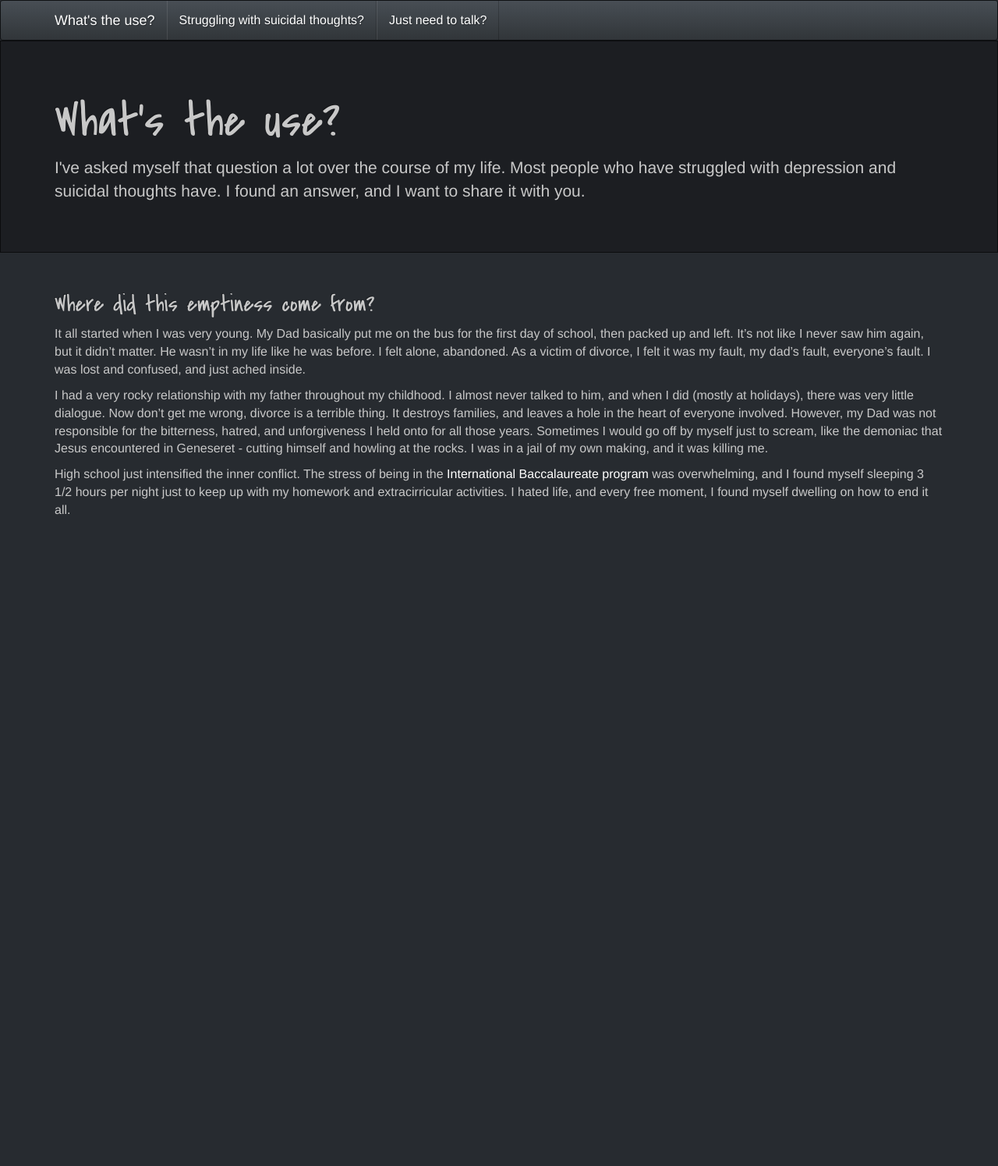
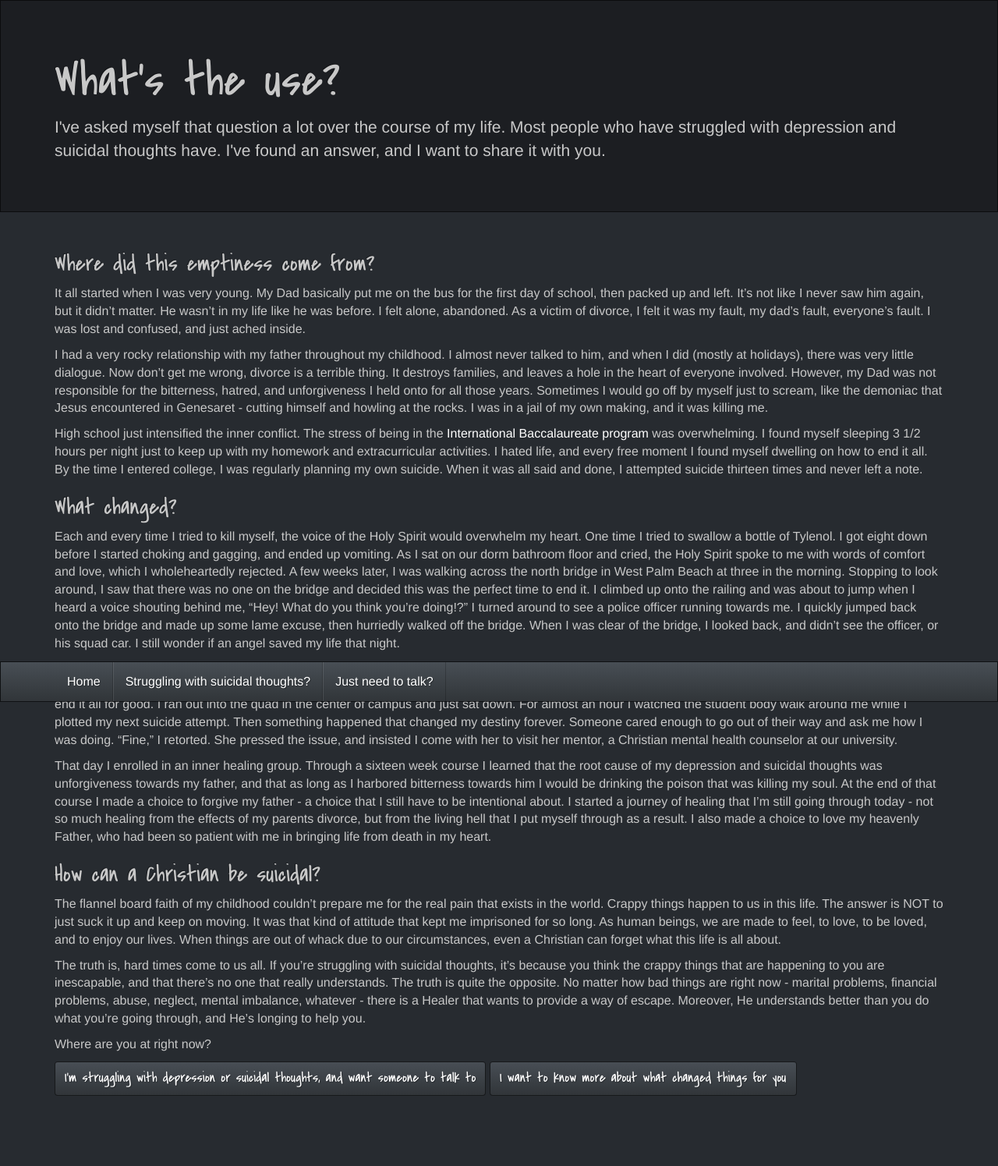
Before and after one commit to thinkjson/violenthope, a Jekyll site: the page built from index.markdown, in a window 1280 px wide. Shown: the whole page at 78% size. Built offline with Jekyll 4.4.1, drawn with Linux system fonts in a browser that asks for light colours; nearby versions of some CDN libraries; before the commit the page ends 900 px from its top, so only the background shows below that.

```diff
--- a/_layouts/default.html
+++ b/_layouts/default.html
@@ -17,29 +17,28 @@
         <script src="{{ site.baseurl }}js/vendor/modernizr-2.6.2-respond-1.1.0.min.js"></script>
     </head>
     <body>
-    <div class="navbar">
-      <div class="container">
-        <div class="navbar-header">
-            <a href="{{ site.baseurl }}" class="navbar-brand">What's the use?</a>
-        </div>
-	    <ul class="nav navbar-nav">
-	      <li><a href="http://www.suicidepreventionlifeline.org/">Struggling with suicidal thoughts?</a></li>
-	      <li><a href="mailto:help@whatstheuse.org">Just need to talk?</a></li>
-	    </ul>
-      </div>
-    </div>
 
         {% if page.url == '/' %}
         <div class="jumbotron">
           <div class="container">
             <h1>What's the use?</h1>
-        <p>I've asked myself that question a lot over the course of my life. Most people who have struggled with depression and suicidal thoughts have. I found an answer, and I want to share it with you.</p>
+            <p>I've asked myself that question a lot over the course of my life. Most people who have struggled with depression and suicidal thoughts have. I've found an answer, and I want to share it with you.</p>
           </div>
         </div>
         {% endif %}
 
         <div class="container">
             {{ content }}
+        </div>
+
+        <div class="navbar navbar-fixed-bottom">
+          <div class="container">
+            <ul class="nav navbar-nav">
+                <li class="active"><a href="{{ site.baseurl }}">Home</a></li>
+                <li><a href="http://www.suicidepreventionlifeline.org/">Struggling with suicidal thoughts?</a></li>
+                <li><a href="mailto:help@whatstheuse.org">Just need to talk?</a></li>
+            </ul>
+          </div>
         </div>
 
         <script src="//ajax.googleapis.com/ajax/libs/jquery/1.10.1/jquery.min.js"></script>
--- a/css/main.css
+++ b/css/main.css
@@ -1,5 +1,5 @@
 body {
-    padding-bottom: 20px;
+    padding-bottom: 80px;
     font-size: 16px;
 }
 
@@ -7,6 +7,10 @@ body {
     margin-bottom: 0;
 }
 
-h1,h2,h3 {
+h1,h2,h3,.btn {
 	font-family: 'Covered By Your Grace', cursive;
 }
+
+.btn {
+	font-size: 18px;
+}
--- a/index.markdown
+++ b/index.markdown
@@ -8,6 +8,25 @@ permalink: /
 
 It all started when I was very young. My Dad basically put me on the bus for the first day of school, then packed up and left. It's not like I never saw him again, but it didn't matter. He wasn't in my life like he was before. I felt alone, abandoned. As a victim of divorce, I felt it was my fault, my dad's fault, everyone's fault. I was lost and confused, and just ached inside.
 
-I had a very rocky relationship with my father throughout my childhood. I almost never talked to him, and when I did (mostly at holidays), there was very little dialogue. Now don't get me wrong, divorce is a terrible thing. It destroys families, and leaves a hole in the heart of everyone involved. However, my Dad was not responsible for the bitterness, hatred, and unforgiveness I held onto for all those years. Sometimes I would go off by myself just to scream, like the demoniac that Jesus encountered in Geneseret - cutting himself and howling at the rocks. I was in a jail of my own making, and it was killing me.
+I had a very rocky relationship with my father throughout my childhood. I almost never talked to him, and when I did (mostly at holidays), there was very little dialogue. Now don't get me wrong, divorce is a terrible thing. It destroys families, and leaves a hole in the heart of everyone involved. However, my Dad was not responsible for the bitterness, hatred, and unforgiveness I held onto for all those years. Sometimes I would go off by myself just to scream, like the demoniac that Jesus encountered in Genesaret - cutting himself and howling at the rocks. I was in a jail of my own making, and it was killing me.
 
-High school just intensified the inner conflict. The stress of being in the [International Baccalaureate program](http://www.ibo.org/) was overwhelming, and I found myself sleeping 3 1/2 hours per night just to keep up with my homework and extracirricular activities. I hated life, and every free moment, I found myself dwelling on how to end it all.
+High school just intensified the inner conflict. The stress of being in the [International Baccalaureate program](http://www.ibo.org/) was overwhelming. I found myself sleeping 3 1/2 hours per night just to keep up with my homework and extracurricular activities. I hated life, and every free moment I found myself dwelling on how to end it all. By the time I entered college, I was regularly planning my own suicide. When it was all said and done, I attempted suicide thirteen times and never left a note.
+
+## What changed?
+
+Each and every time I tried to kill myself, the voice of the Holy Spirit would overwhelm my heart. One time I tried to swallow a bottle of Tylenol. I got eight down before I started choking and gagging, and ended up vomiting. As I sat on our dorm bathroom floor and cried, the Holy Spirit spoke to me with words of comfort and love, which I wholeheartedly rejected. A few weeks later, I was walking across the north bridge in West Palm Beach at three in the morning. Stopping to look around, I saw that there was no one on the bridge and decided this was the perfect time to end it. I climbed up onto the railing and was about to jump when I heard a voice shouting behind me, "Hey! What do you think you're doing!?" I turned around to see a police officer running towards me. I quickly jumped back onto the bridge and made up some lame excuse, then hurriedly walked off the bridge. When I was clear of the bridge, I looked back, and didn't see the officer, or his squad car. I still wonder if an angel saved my life that night.
+
+After failing to kill myself the thirteenth time, I threw the knife into a wall and cried out to the Lord. I told Him I was mad at Him for not letting me kill myself. I told him that if He would bring someone across my path to be a lifeline, that I would let Him heal whatever was making me feel like this, but if He wouldn't, I would end it all for good. I ran out into the quad in the center of campus and just sat down. For almost an hour I watched the student body walk around me while I plotted my next suicide attempt. Then something happened that changed my destiny forever. Someone cared enough to go out of their way and ask me how I was doing. "Fine," I retorted. She pressed the issue, and insisted I come with her to visit her mentor, a Christian mental health counselor at our university.
+
+That day I enrolled in an inner healing group. Through a sixteen week course I learned that the root cause of my depression and suicidal thoughts was unforgiveness towards my father, and that as long as I harbored bitterness towards him I would be drinking the poison that was killing my soul. At the end of that course I made a choice to forgive my father - a choice that I still have to be intentional about. I started a journey of healing that I'm still going through today - not so much healing from the effects of my parents divorce, but from the living hell that I put myself through as a result. I also made a choice to love my heavenly Father, who had been so patient with me in bringing life from death in my heart.
+
+## How can a Christian be suicidal?
+
+The flannel board faith of my childhood couldn't prepare me for the real pain that exists in the world. Crappy things happen to us in this life. The answer is NOT to just suck it up and keep on moving. It was that kind of attitude that kept me imprisoned for so long. As human beings, we are made to feel, to love, to be loved, and to enjoy our lives. When things are out of whack due to our circumstances, even a Christian can forget what this life is all about.
+
+The truth is, hard times come to us all. If you're struggling with suicidal thoughts, it's because you think the crappy things that are happening to you are inescapable, and that there's no one that really understands. The truth is quite the opposite. No matter how bad things are right now - marital problems, financial problems, abuse, neglect, mental imbalance, whatever - there is a Healer that wants to provide a way of escape. Moreover, He understands better than you do what you're going through, and He's longing to help you.
+
+Where are you at right now?
+
+<a href="mailto:help@whatstheuse.org" class="btn btn-default">I'm struggling with depression or suicidal thoughts, and want someone to talk to</a>
+<a href="/belief/" class="btn btn-default">I want to know more about what changed things for you</a>
```
Also changed, not shown: belief.markdown (added, +7 -0 lines), test.markdown (deleted, +0 -7 lines), 4 other files. Lines whose indentation alone changed are shown as unchanged.
